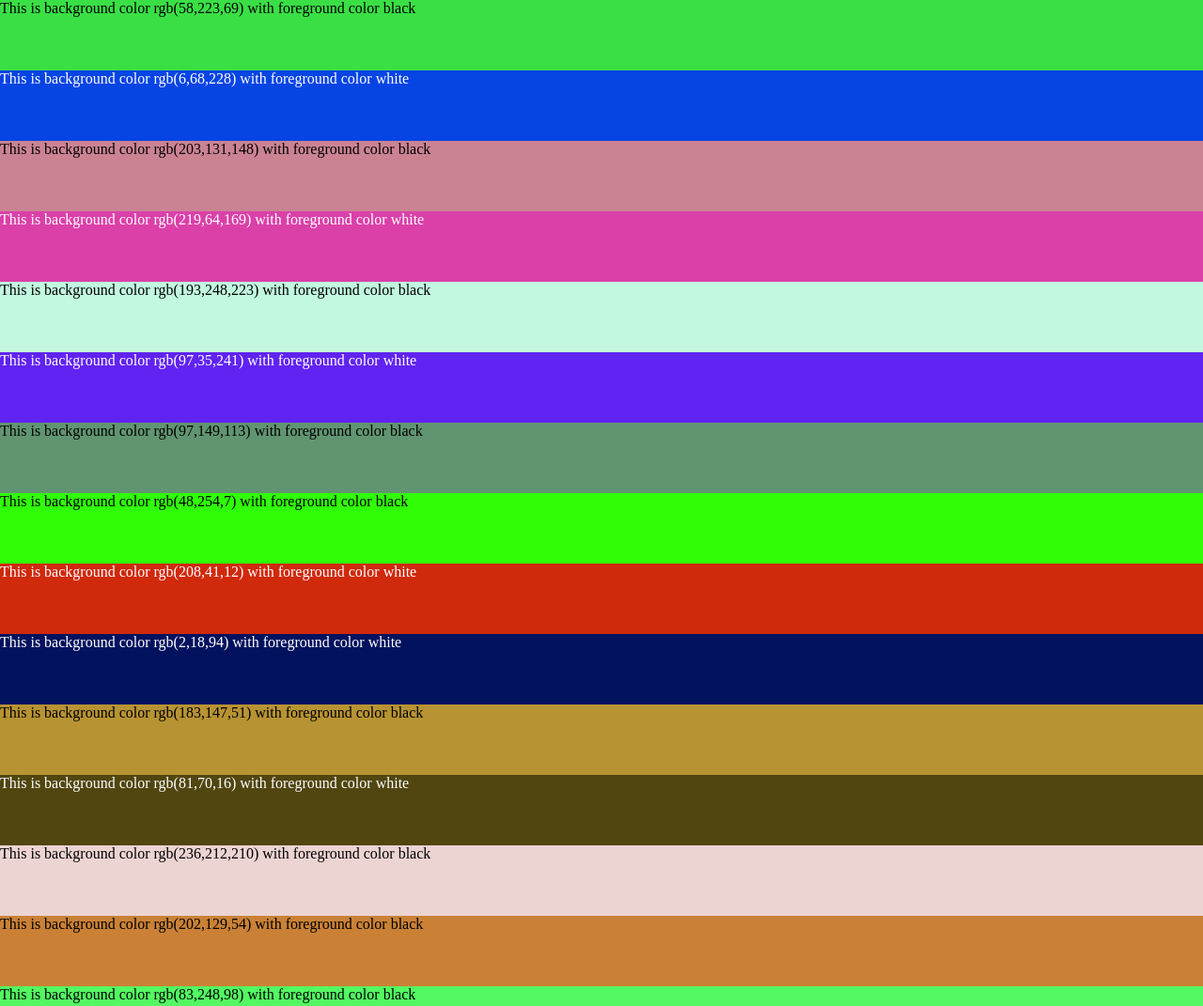
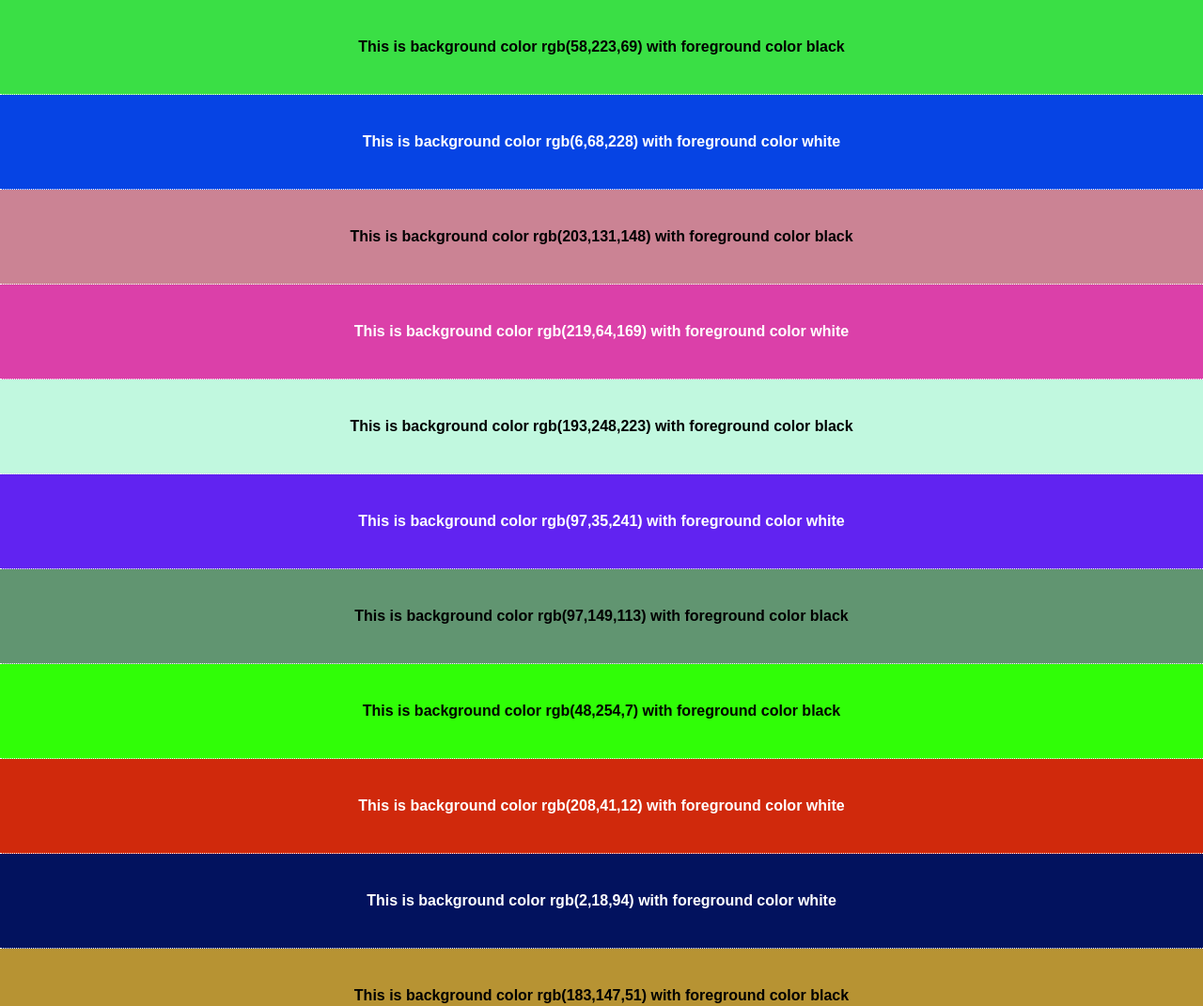
Before and after one commit to nkoster/auto-contrast, a plain HTML site: page index.html in a window 1280 px wide. Shown: the top 1071 px of the page at 94% size. Drawn offline with Linux system fonts and the light colour scheme.

Commit message:
Center text, bold, and borders.

```diff
--- a/index.html
+++ b/index.html
@@ -3,6 +3,11 @@
 <head>
 <meta http-equiv="Content-Type" content="text/html; charset=utf-8">
 <title>Colors</title>
+<style>
+.middle {
+    margin-top: 50%;
+}
+</style>
 </head>
 <body>
     <script>
@@ -25,10 +30,17 @@ for (let n = 0; n < 20; n++) {
     const
         div = document.createElement('div'),
         c = getRandomColor()
-    div.style.height = '75px'
+        height = '100px'
+    div.style.height = height
+    div.style.lineHeight = height
     div.style.background = c.bg
     div.style.color = c.fg
-    div.innerHTML = `This is background color ${c.bg} with foreground color ${c.fg}`
+    div.style.textAlign = 'center'
+    div.style.fontFamily = 'Arial'
+    div.style.fontWeight = 'bold'
+    div.style.borderBottom = `dotted 1px white`
+    div.innerHTML =
+        `<span class="middle">This is background color ${c.bg} with foreground color ${c.fg}</span>`
     body.appendChild(div)
 }
 
```
